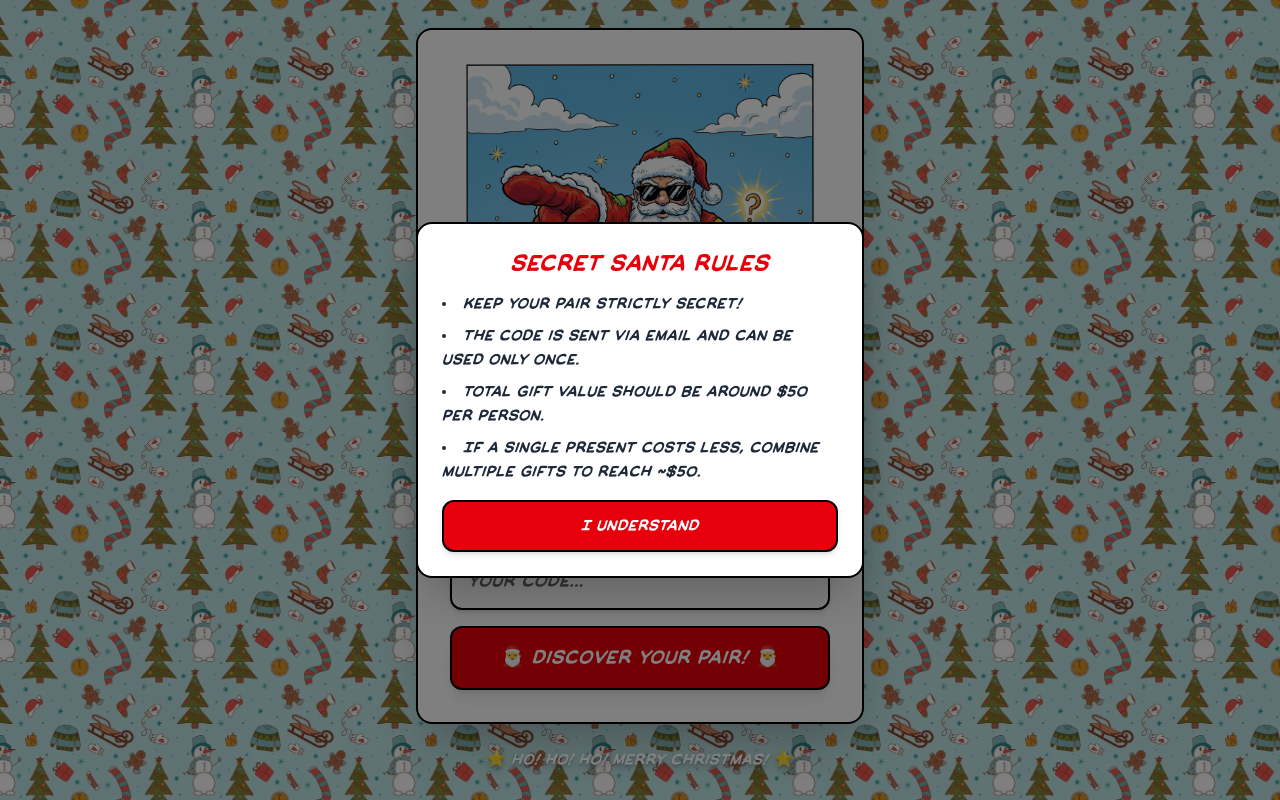
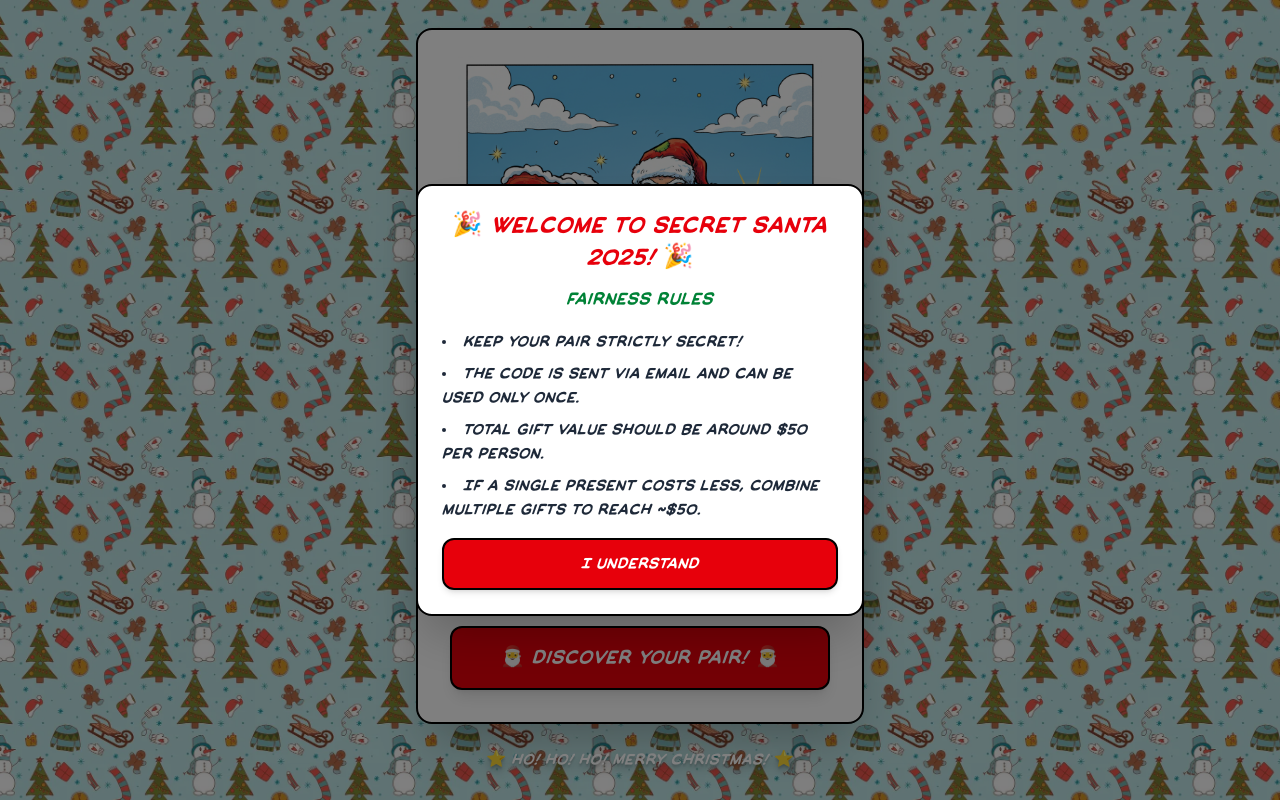
Before and after one commit to MatteoVolpi1/SecretSanta, a Next.js app: page / in a window 1280 px wide. Built offline with nearby package versions, Linux system fonts and the light colour scheme.

Commit message:
Update rules modal header and add fairness rules for clarity

```diff
--- a/app/page.tsx
+++ b/app/page.tsx
@@ -131,7 +131,10 @@ export default function Home() {
             <div className="fixed inset-0 z-50 flex items-center justify-center">
               <div className="absolute inset-0 bg-black/50" onClick={() => setShowRules(false)} />
               <div className="relative bg-white border-2 border-black rounded-2xl shadow-2xl max-w-md w-full mx-4 p-6">
-                <h2 className="text-2xl font-black text-red-600 mb-3 text-center">Secret Santa Rules</h2>
+                <h2 className="text-2xl font-black text-red-600 mb-3 text-center">🎉 Welcome to Secret Santa 2025! 🎉</h2>
+                <p className="text-center text-lg font-bold text-green-700 mb-4">
+                   Fairness rules
+                </p>
                 <ul className="list-disc list-inside text-gray-800 font-bold space-y-2">
                   <li>Keep your pair strictly secret!</li>
                   <li>The code is sent via email and can be used only once.</li>
```
